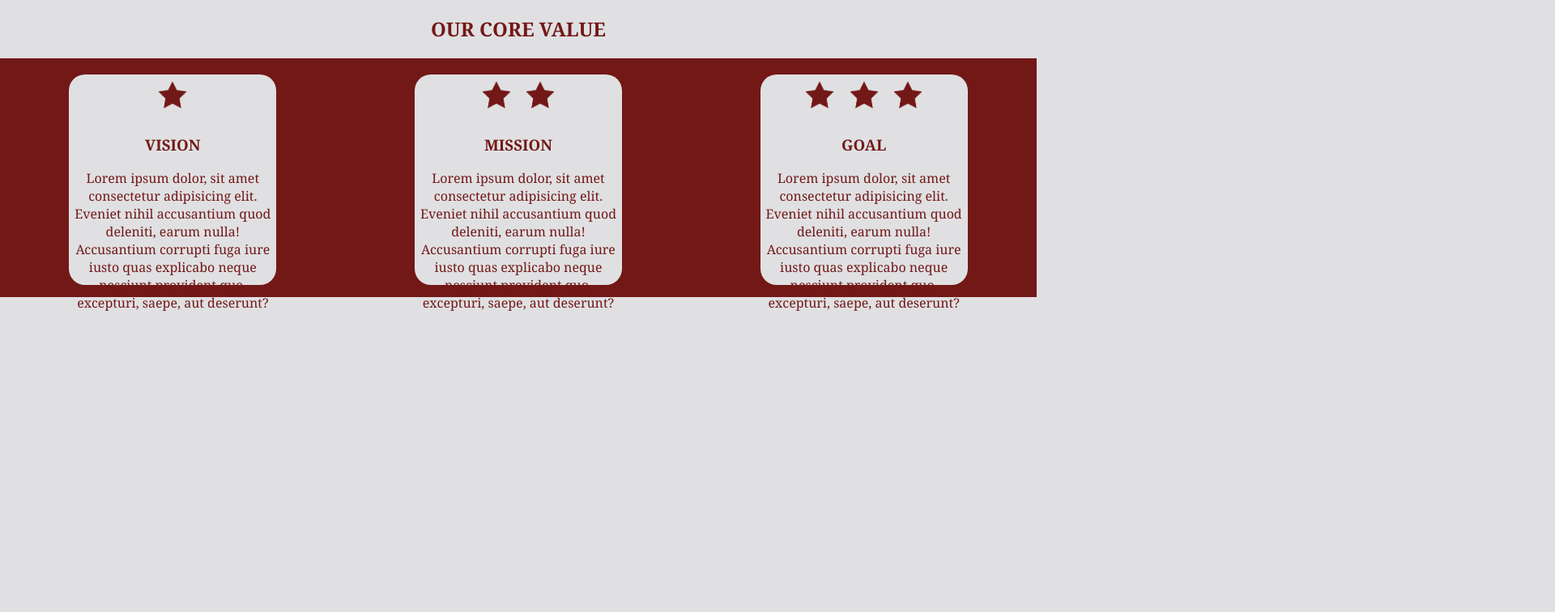
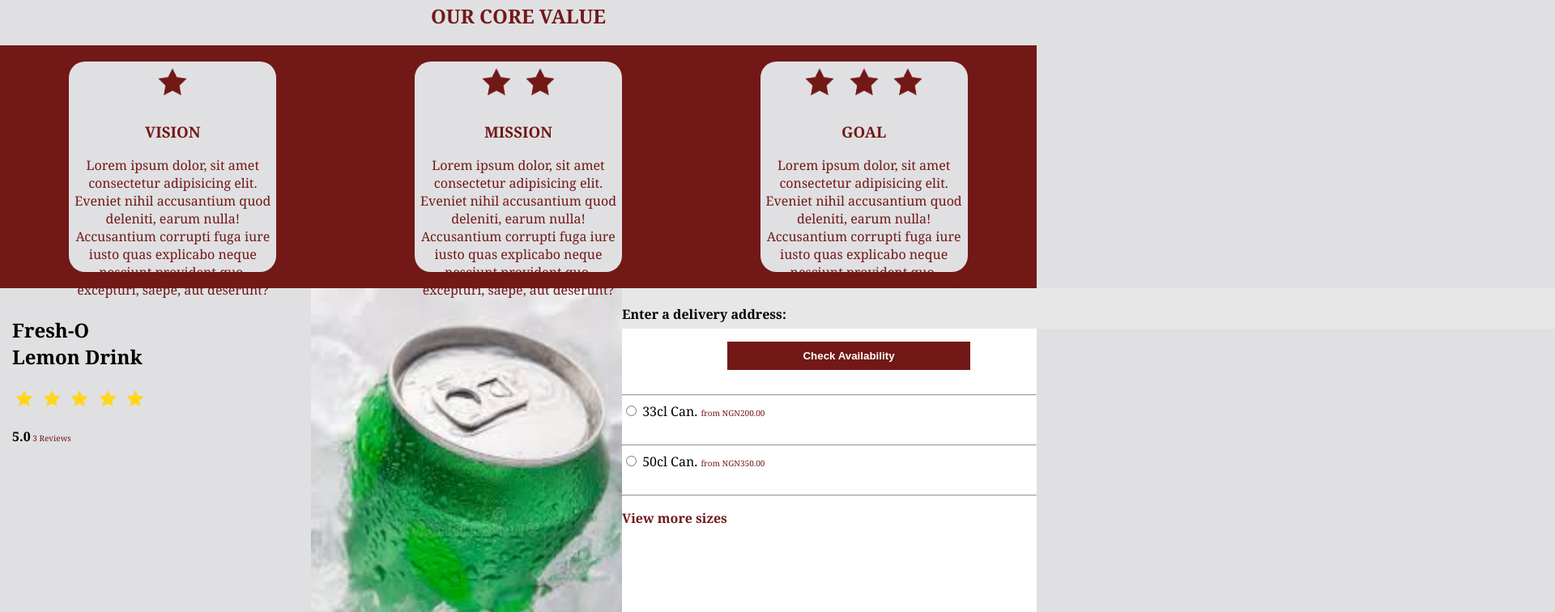
Before and after one commit to Kweenshaly7/EHC-TB3_project, a plain HTML site: page index.html in a window 1280 px wide. Shown: the part 517-1273 px from the top of the page at 81% size, 1920 px wide, since content can reach past the window. Before the commit the page ends 918 px from the top, so only its background shows below. Drawn offline with Linux system fonts and the light colour scheme.

Commit message:
Modified Index file

```diff
--- a/index.html
+++ b/index.html
@@ -20,22 +20,20 @@
                 <h1>FRESH-O SOFT DRINKS</h1>
             </div>
 
-            <div class="navigation">
-                <nav>
+            <div class="topnav">
                     <a href="index.html" target="_parent">Home</a>
                     <a href="products.html" target="_blank">Products</a>
                     <a href="policy.html" target="_blank">Policy</a>
                     <a href="contact_us.html" target="_blank">Contact Us</a>
-                </nav>
             </div>
         </div>
 
         <section id="main">
             <div class="products">
-                <p>We are a company that makes and distributes African soft drinks.
+                <!-- <p>We are a company that makes and distributes African soft drinks.
                     Our main product is made with fresh ingredients and shipped directly
                     to your home. Our target audience is couples. We want to convey a sense
-                    of power, while at the same time being business-like.</p>
+                    of power, while at the same time being business-like.</p> -->
             </div>
 
             <div class="about">
@@ -88,6 +86,45 @@
                     </div>
                 </div>
             </div>
+
+            <div class="display">
+                <div class="column left">
+                  <h2>Fresh-O <br>Lemon Drink</h2>
+                  <img src="gold_star.png" alt="Rating Star" class="rating">
+                  <img src="gold_star.png" alt="Rating Star" class="rating">
+                  <img src="gold_star.png" alt="Rating Star" class="rating">
+                  <img src="gold_star.png" alt="Rating Star" class="rating">
+                  <img src="gold_star.png" alt="Rating Star" class="rating">
+                  <p><b>5.0</b><span> 3 Reviews</span></p>
+                </div>
+
+                <div class="column middle">
+                  <!-- <img src="can_drink.jpg" alt="Can drink in ice" class="can"> -->
+                </div>
+
+                <div class="column right">
+                    <div class="enter delivery address">
+                        <h4>Enter a delivery address:</h4>
+                    </div>
+                    <br><br><br>
+
+                    <button type="submit">Check Availability</button>
+                    <br><br>
+                    <hr>
+
+                    <input type="radio" id="small">
+                    <label for="small">33cl Can. <span>from NGN200.00</span></label>
+                    <br><br>
+                    <hr>
+
+                    <input type="radio" id="big">
+                    <label for="big">50cl Can. <span>from NGN350.00</span></label>
+                    <br><br>
+                    <hr>
+
+                    <p class="view more sizes">View more sizes</p>
+                </div>
+            </div>
         </section>
 
         <section id="bottom">
--- a/styles.css
+++ b/styles.css
@@ -1,3 +1,7 @@
+* {
+    box-sizing: border-box;
+  }
+
 body {
     background-color: #E0E0E2;
     margin: 0px;
@@ -13,8 +17,8 @@ body {
     width: 100%;
     display: flex;
     flex-direction: row;
-    justify-content: space-between;
-    margin: auto;
+    justify-content: flex-start;
+
 }
 
 .logo > img {
@@ -25,6 +29,7 @@ body {
 
 .title {
     margin-left: 10px;
+
 }
 .title:hover {
     color: #2e0302;
@@ -37,6 +42,7 @@ a:visited {
     background-color: #E0E0E2;
     padding: 15px;
     border-radius: 10px;
+    margin-top: 25px;
 }
 a:hover,
 a:active {
@@ -63,7 +69,7 @@ a:active {
     flex-direction: row;
     justify-content: space-around;
     background-color: #721817;
-    height: 255px;
+    height: 300px;
     padding: 20px 0px;
 }
 
@@ -100,5 +106,83 @@ a:active {
     border-radius: 20px;
     width: 20%;
     height: 260px;
+}
 
+/* Create three unequal columns that floats next to each other */
+
+.display {
+    background-color: #E0E0E2;
+    height: 400px;
 }
+.column {
+    float: left;
+    /* padding: 15px; */
+  }
+
+  /* left column */
+  .column.left {
+    width: 30%;
+    padding: 15px;
+  }
+
+  .column.right {
+    width: 40%;
+    background-color: white;
+    height: 400px;
+  }
+
+  /* Middle column */
+  .column.middle {
+    width: 30%;
+    background-image: url(can_drink.jpg);
+    background-repeat: no-repeat;
+    background-size: cover;
+    height: 400px;
+  }
+
+  /* Clear floats after the columns */
+  .display::after {
+    content: "";
+    display: table;
+    clear: both;
+  }
+
+  /* Responsive layout - makes the three columns stack on top of each other instead of next to each other */
+  @media screen and (max-width: 600px) {
+    .column.side, .column.middle {
+      width: 100%;
+    }
+}
+
+.rating {
+    height: 30px;
+    width: 30px;
+}
+
+.enter.delivery.address {
+    background-color: #e7e7e7;
+    height: 50px;
+    position: absolute;
+    width: 100%;
+}
+
+button {
+    background-color: #721817;
+    border: #721817;
+    text-align: center;
+    color: white;
+    width: 300px;
+    padding: 10px;
+    font-weight: bold;
+    margin-left: 130px;
+}
+
+span {
+    font-size: x-small;
+    color: #721817;
+}
+
+.view.more.sizes {
+    color: #721817;
+    font-weight: 600;
+}
```
Also changed, not shown: can_drink.jpg (added).
